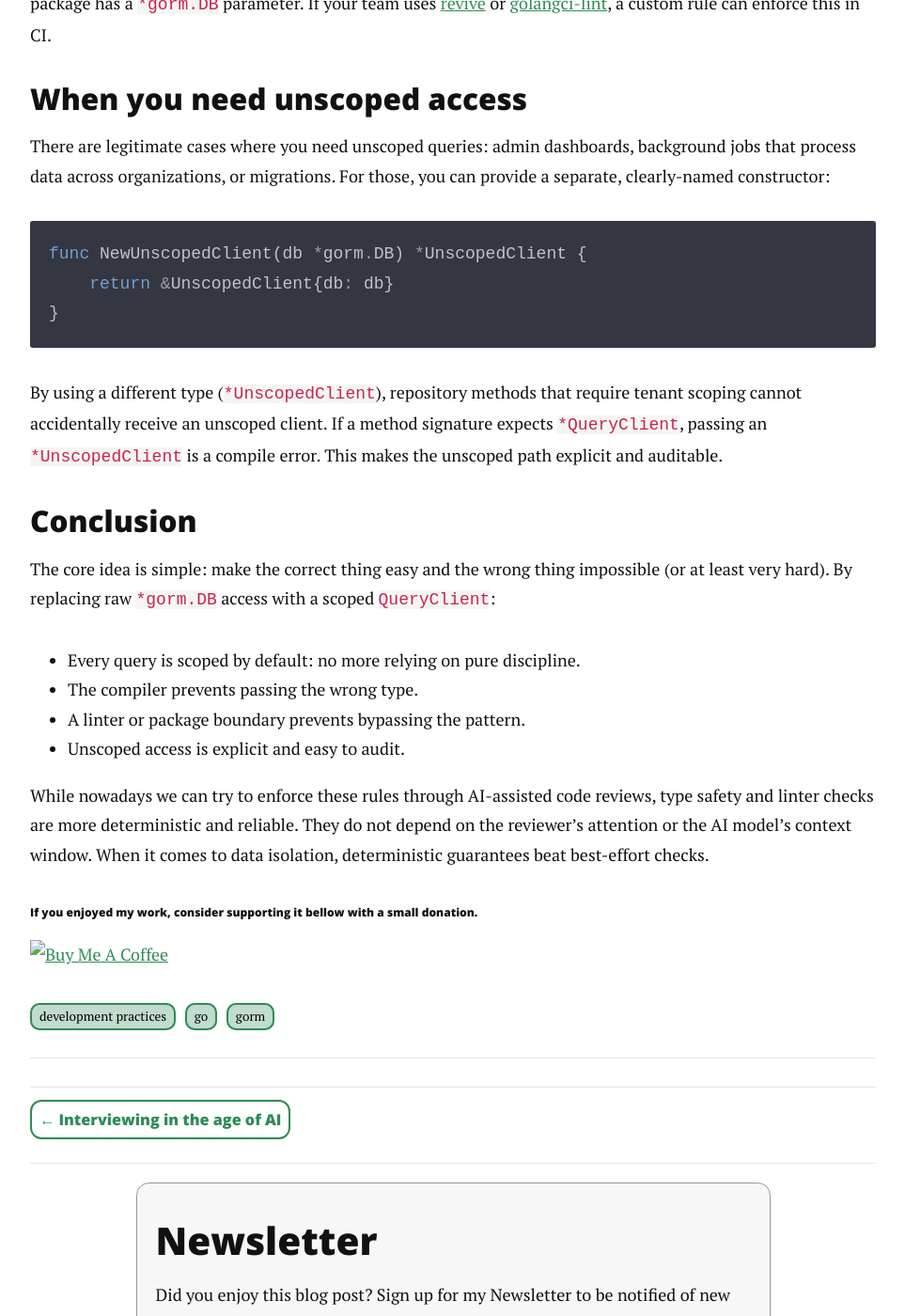
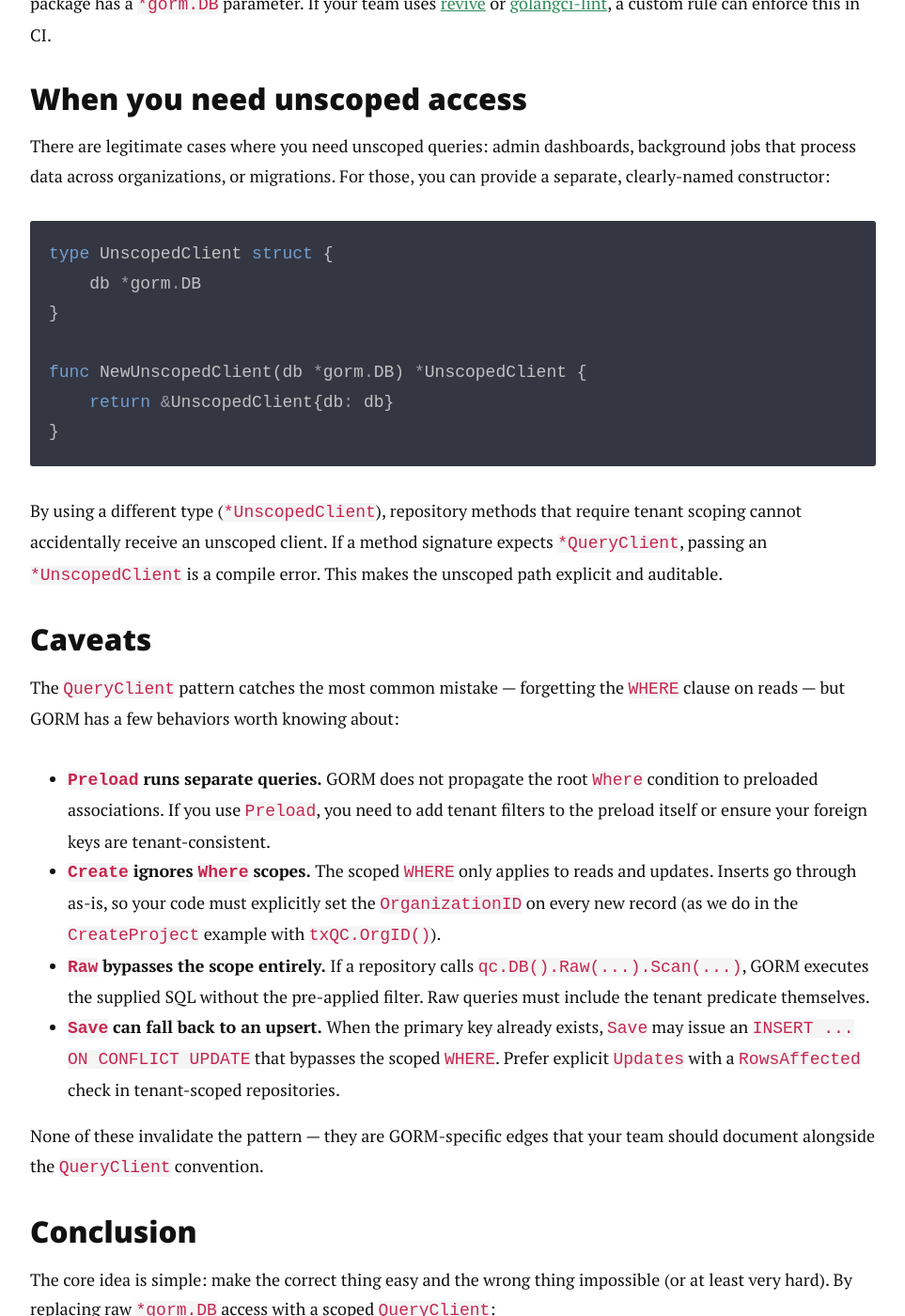
Before and after one commit to pedrorijo91/pedrorijo91.github.io, a Jekyll site: the page built from _posts/2026-11-07-gorm-scoped-queries.markdown, in a window 1280 px wide and 1400 px high, scrolled down 5793 px. Shown: the whole window at 94% size, without its empty margins (158-1121 px from the left). Built offline with Jekyll 4.4.1, drawn with Linux system fonts in a browser that asks for light colours; comment, search, counter and statistics services are not loaded; some of the changed text lies outside the part shown.

Commit message:
Fix code examples and add caveats section
Fix DB() to return fresh GORM session, define UnscopedClient struct,
add caveats section covering Preload/Create/Raw/Save edge cases, and
fix typos.

````diff
--- a/_posts/2026-11-07-gorm-scoped-queries.markdown
+++ b/_posts/2026-11-07-gorm-scoped-queries.markdown
@@ -69,7 +69,7 @@ func NewQueryClient(db *gorm.DB, orgID string) *QueryClient {
 }
 
 func (qc *QueryClient) DB() *gorm.DB {
-    return qc.db
+    return qc.db.Session(&gorm.Session{})
 }
 
 func (qc *QueryClient) OrgID() string {
@@ -172,12 +172,27 @@ A minimal approach: use `grep` or `ast` inspection to ensure that no exported fu
 There are legitimate cases where you need unscoped queries: admin dashboards, background jobs that process data across organizations, or migrations. For those, you can provide a separate, clearly-named constructor:
 
 ```go
+type UnscopedClient struct {
+    db *gorm.DB
+}
+
 func NewUnscopedClient(db *gorm.DB) *UnscopedClient {
     return &UnscopedClient{db: db}
 }
 ```
 
 By using a different type (`*UnscopedClient`), repository methods that require tenant scoping cannot accidentally receive an unscoped client. If a method signature expects `*QueryClient`, passing an `*UnscopedClient` is a compile error. This makes the unscoped path explicit and auditable.
+
+### Caveats
+
+The `QueryClient` pattern catches the most common mistake — forgetting the `WHERE` clause on reads — but GORM has a few behaviors worth knowing about:
+
+- **`Preload` runs separate queries.** GORM does not propagate the root `Where` condition to preloaded associations. If you use `Preload`, you need to add tenant filters to the preload itself or ensure your foreign keys are tenant-consistent.
+- **`Create` ignores `Where` scopes.** The scoped `WHERE` only applies to reads and updates. Inserts go through as-is, so your code must explicitly set the `OrganizationID` on every new record (as we do in the `CreateProject` example with `txQC.OrgID()`).
+- **`Raw` bypasses the scope entirely.** If a repository calls `qc.DB().Raw(...).Scan(...)`, GORM executes the supplied SQL without the pre-applied filter. Raw queries must include the tenant predicate themselves.
+- **`Save` can fall back to an upsert.** When the primary key already exists, `Save` may issue an `INSERT ... ON CONFLICT UPDATE` that bypasses the scoped `WHERE`. Prefer explicit `Updates` with a `RowsAffected` check in tenant-scoped repositories.
+
+None of these invalidate the pattern — they are GORM-specific edges that your team should document alongside the `QueryClient` convention.
 
 ### Conclusion
 
````
